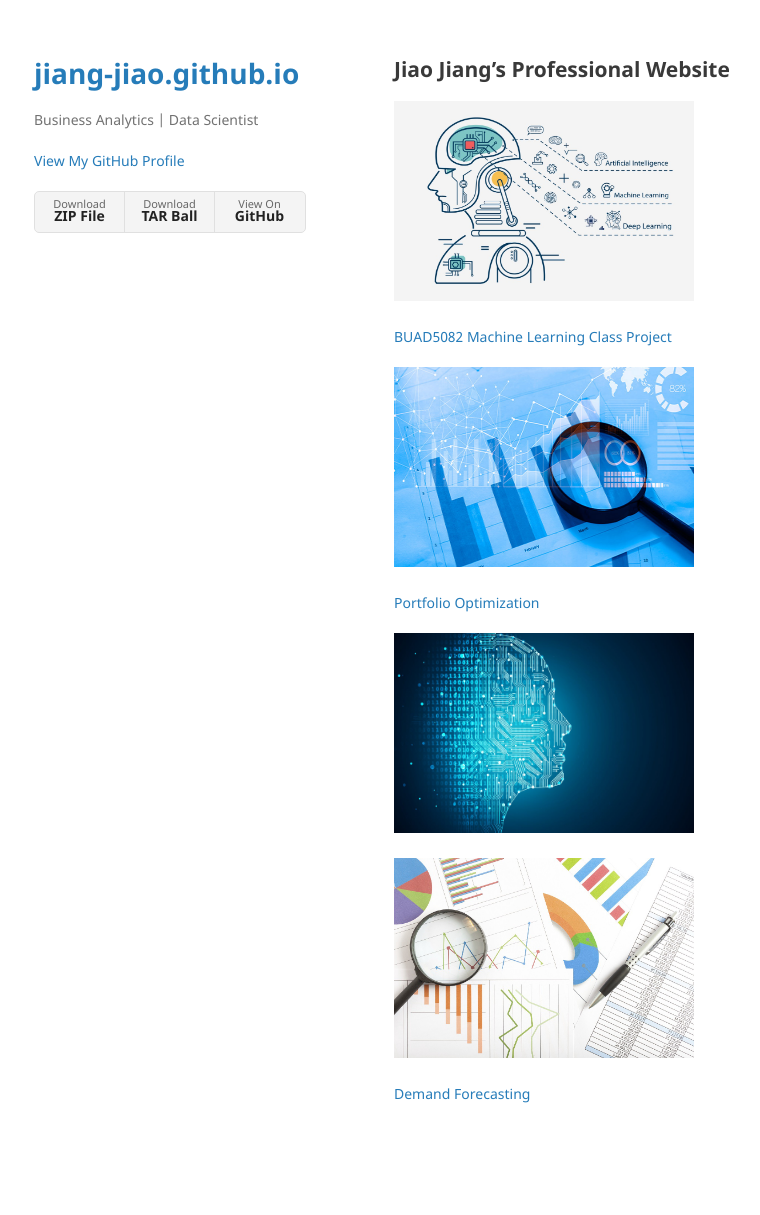
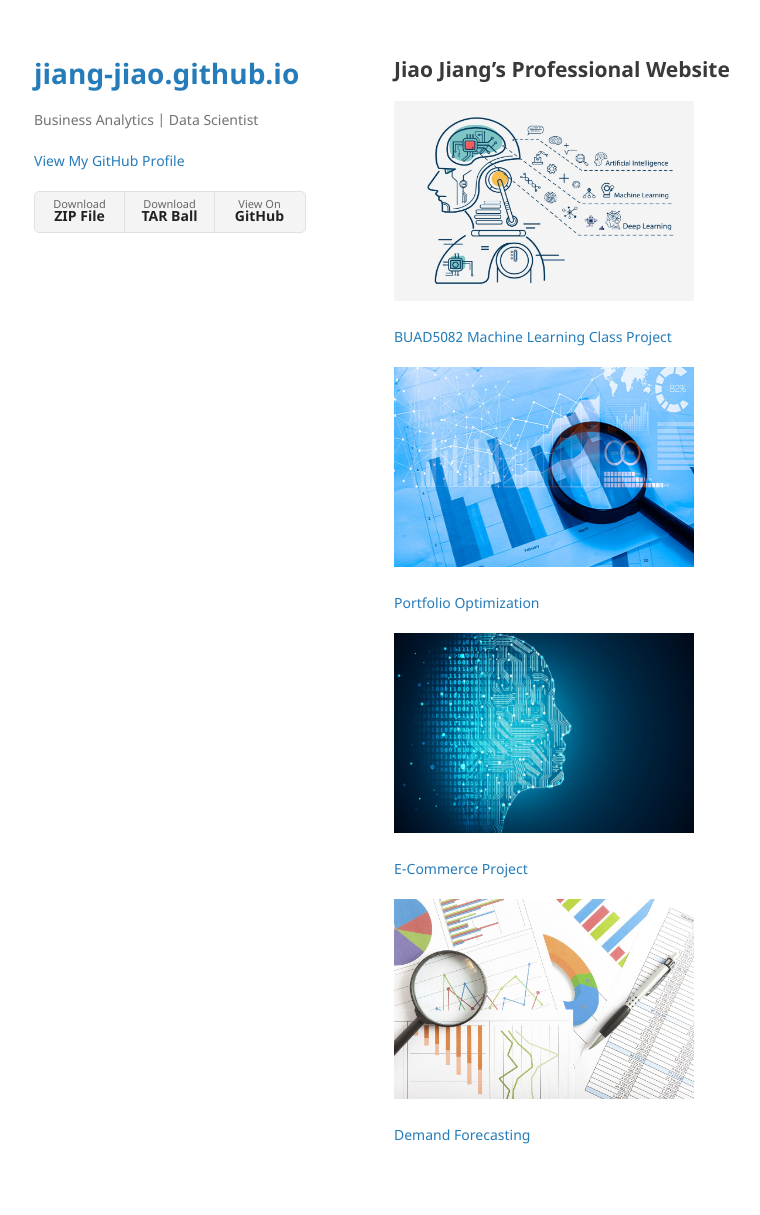
Before and after one commit to jiang-jiao/jiang-jiao.github.io, a Jekyll site: the page built from index.md, in a window 1280 px wide. Shown: the whole page, without its empty margins (176-936 px from the left). Built offline with Jekyll 4.4.1, drawn with Linux system fonts in a browser that asks for light colours; our own code applies the rules of GitHub Pages for plain Markdown files; before the commit the page ends 1174 px from its top, so only the background shows below that.

Commit message:
Update index.md

```diff
--- a/index.md
+++ b/index.md
@@ -10,7 +10,7 @@
 
  <img src="/assets/img/github3.jpg" width="300" height="200" class="img-responsive" alt="">
 
-
+   [E-Commerce Project](/ecommerce/index.md)
 
  <img src="/assets/img/github4.jpg" width="300" height="200" class="img-responsive" alt="">
 
```
